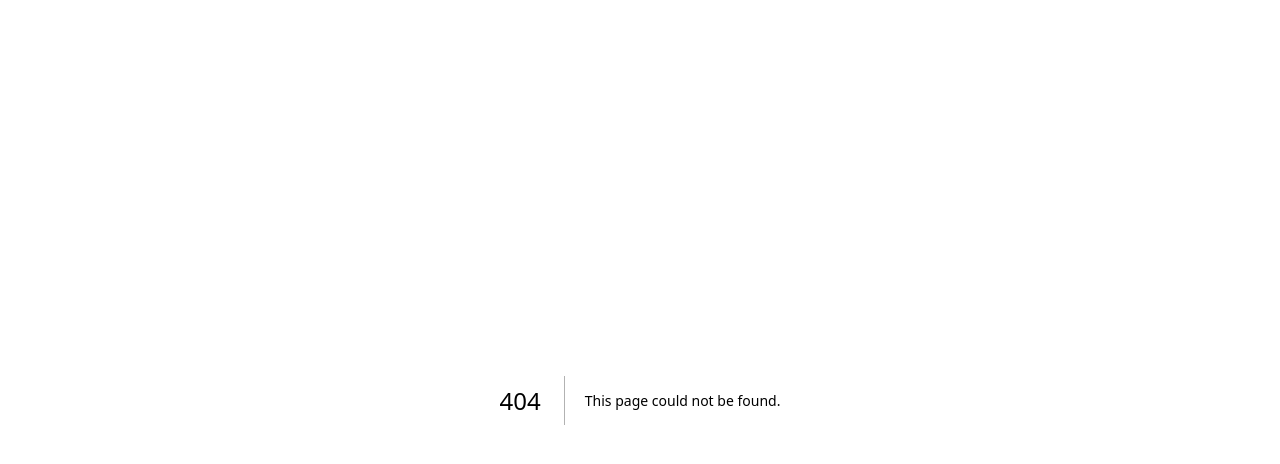
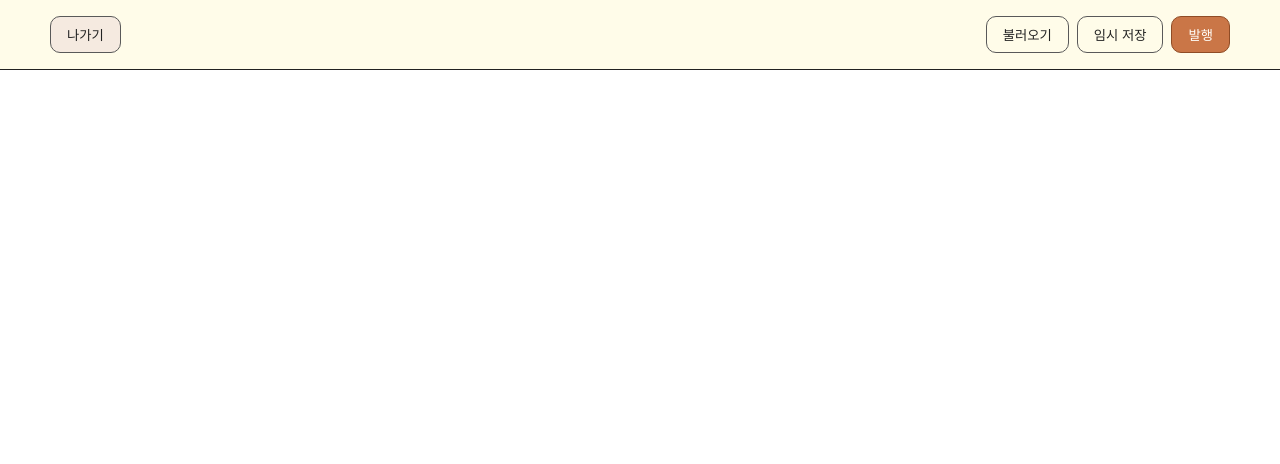
Before and after one commit to boostcampwm-2022/web01-knoticle, a Next.js app in the folder frontend/: page /editor in a window 1280 px wide. Before the commit this address had no page. Shown: the top 464 px of the page. Built offline with nearby package versions, Linux system fonts and the light colour scheme; a web font is replaced by a local one.

Commit message:
feat: 에디터 페이지 EditBar 컴포넌트 추가 - #24

```diff
--- /dev/null
+++ b/frontend/components/EditBar/index.tsx
@@ -0,0 +1,16 @@
+import { Bar, ButtonGroup, ExitButton, PublishButton, TemporaryButton } from './styled';
+
+export default function EditBar() {
+  return (
+    <Bar>
+      <ButtonGroup>
+        <ExitButton>나가기</ExitButton>
+      </ButtonGroup>
+      <ButtonGroup>
+        <TemporaryButton>불러오기</TemporaryButton>
+        <TemporaryButton>임시 저장</TemporaryButton>
+        <PublishButton>발행</PublishButton>
+      </ButtonGroup>
+    </Bar>
+  );
+}
--- /dev/null
+++ b/frontend/components/EditBar/styled.ts
@@ -0,0 +1,37 @@
+import styled from 'styled-components';
+
+export const Bar = styled.div`
+  padding: 16px 50px;
+  background-color: var(--light-yellow-color);
+  border-bottom: 1px solid var(--title-active-color);
+  display: flex;
+  justify-content: space-between;
+`;
+
+export const ButtonGroup = styled.div`
+  display: flex;
+  gap: 8px;
+`;
+
+const Button = styled.button`
+  padding: 8px 16px;
+  border-radius: 10px;
+`;
+
+export const ExitButton = styled(Button)`
+  color: var(--title-active-color);
+  background-color: var(--light-orange-color);
+  border: 1px solid var(--grey-01-color);
+`;
+
+export const TemporaryButton = styled(Button)`
+  color: var(--title-active-color);
+  background-color: transparent;
+  border: 1px solid var(--grey-01-color);
+`;
+
+export const PublishButton = styled(Button)`
+  color: var(--white-color);
+  background-color: var(--primary-color);
+  border: 1px solid #8f4c26;
+`;
--- /dev/null
+++ b/frontend/pages/editor.tsx
@@ -0,0 +1,5 @@
+import EditBar from '../components/EditBar';
+
+export default function EditorPage() {
+  return <EditBar />;
+}
```
